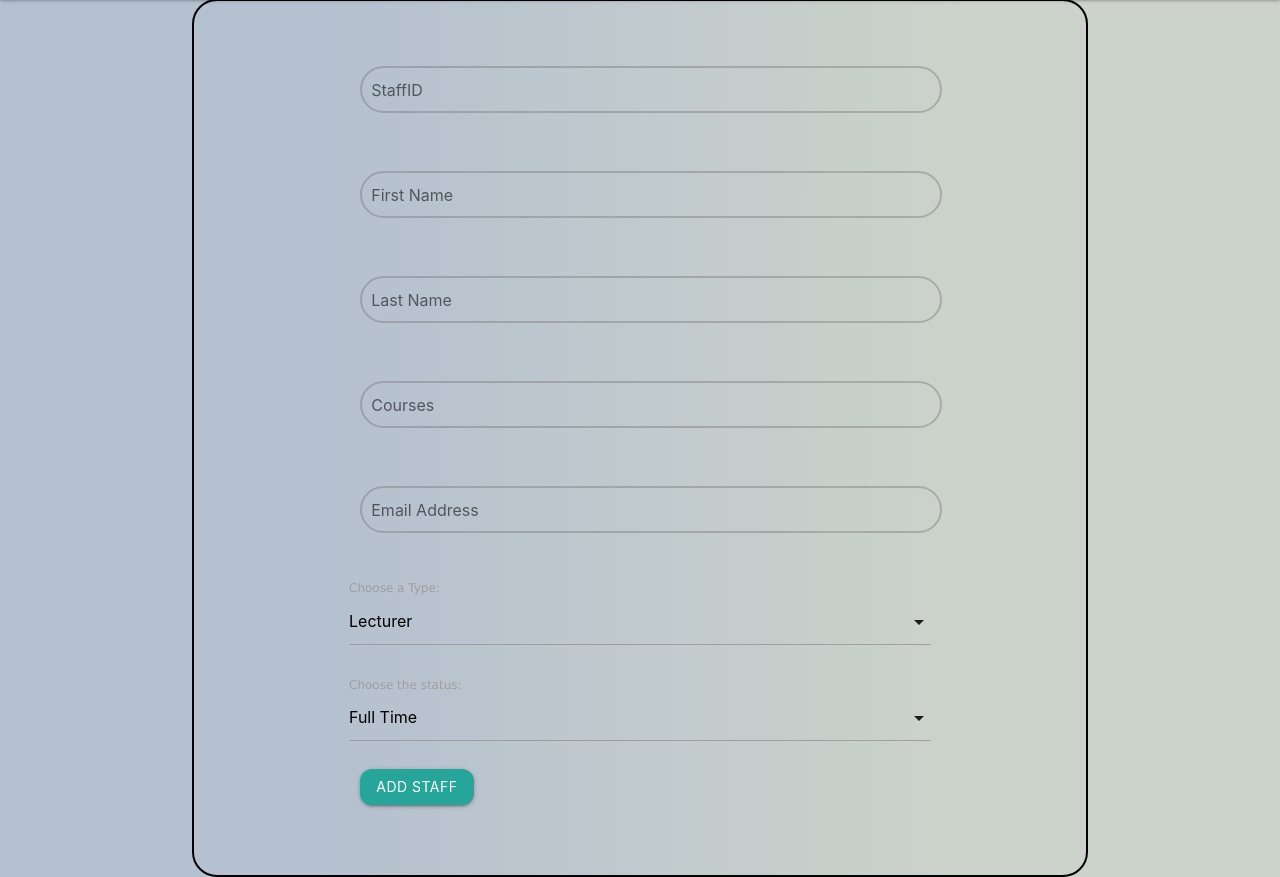
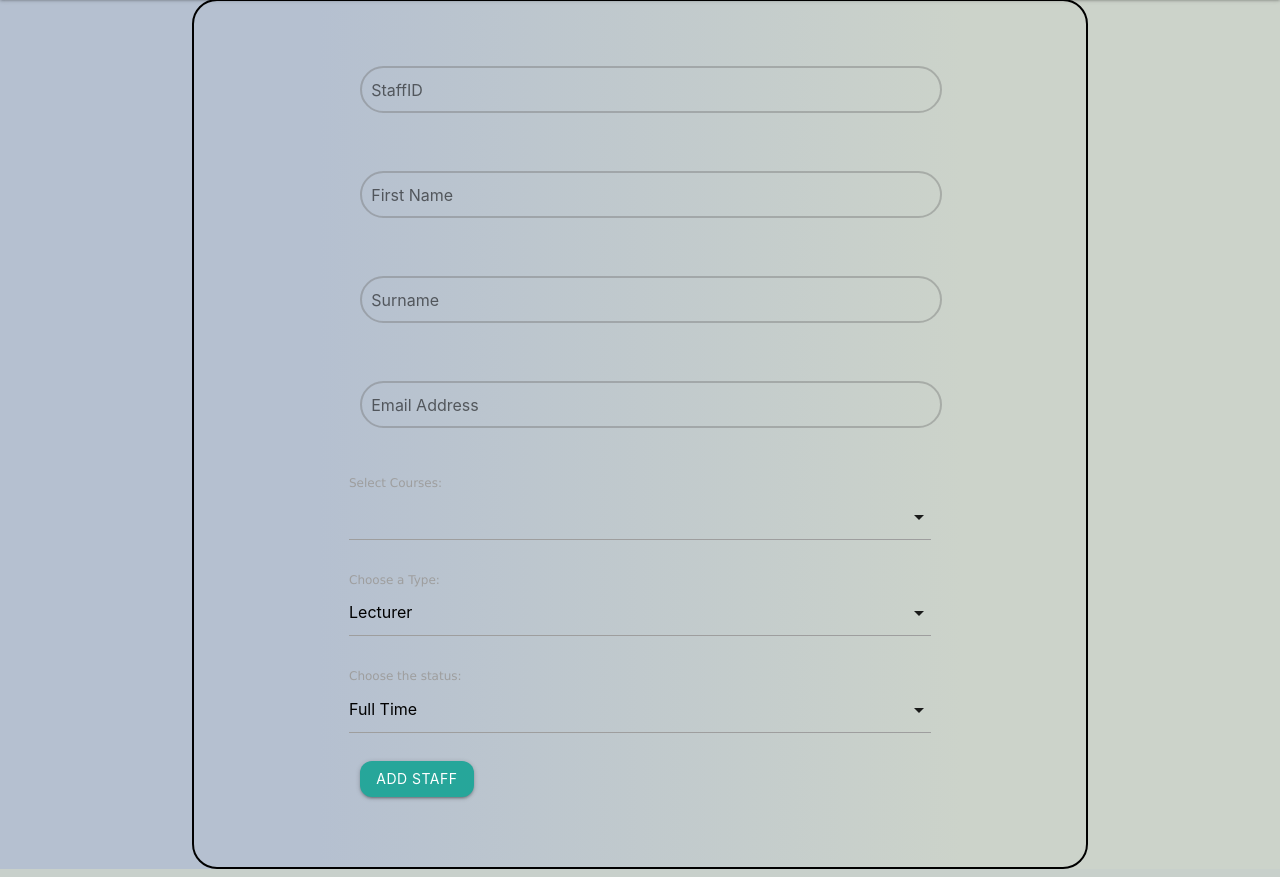
Before and after one commit to Staff-Allocations/Staff-Allocations, a Flask app: page /addStaffDetails in a window 1280 px wide. Shown: the part 65-942 px from the top of the page. Run offline with Flask 3, Linux system fonts and the light colour scheme.

Commit message:
Update addStaff.html

```diff
--- a/App/templates/addStaff.html
+++ b/App/templates/addStaff.html
@@ -30,13 +30,7 @@
 
       <div class="row">
         <div class="input-field col s12">
-          <input placeholder="Last Name" name="lastName" id="lastName" type="text" class="validate" style= "color:#000000; border-radius: 35px; height: 25px; border: 2px solid #6d6d6d62; padding: 9px;">
-        </div>
-      </div>
-
-      <div class="row">
-        <div class="input-field col s12">
-          <input placeholder="Courses" name="courses" id="courses" type="text" class="validate" style= "color:#000000; border-radius: 35px; height: 25px; border: 2px solid #6d6d6d62; padding: 9px;">
+          <input placeholder="Surname" name="lastName" id="lastName" type="text" class="validate" style= "color:#000000; border-radius: 35px; height: 25px; border: 2px solid #6d6d6d62; padding: 9px;">
         </div>
       </div>
 
@@ -44,6 +38,15 @@
         <div class="input-field col s12">
           <input placeholder="Email Address" name="email" id="email" type="email" class="validate" style= "color:#000000; border-radius: 35px; height: 25px; border: 2px solid #6d6d6d62; padding: 9px;">
         </div>
+      </div>
+
+      <div class="row">
+        <label for="courses">Select Courses:</label>
+        <select name="courses" multiple>
+          {% for course in courses %}
+            <option value="{{course.course_id}}">{{course.course_id}} - {{course.course_name}}</option>
+          {% endfor %}
+        </select>
       </div>
 
       <div class="row">
```
